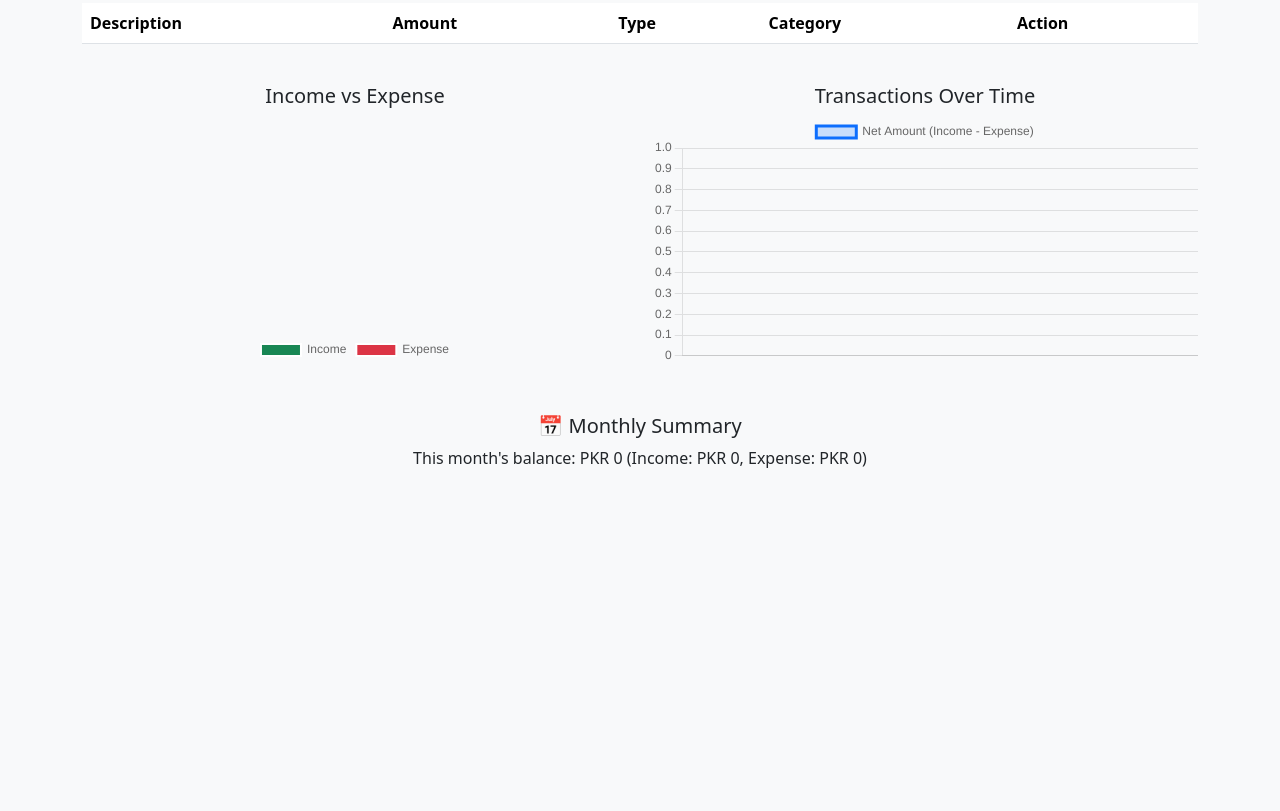
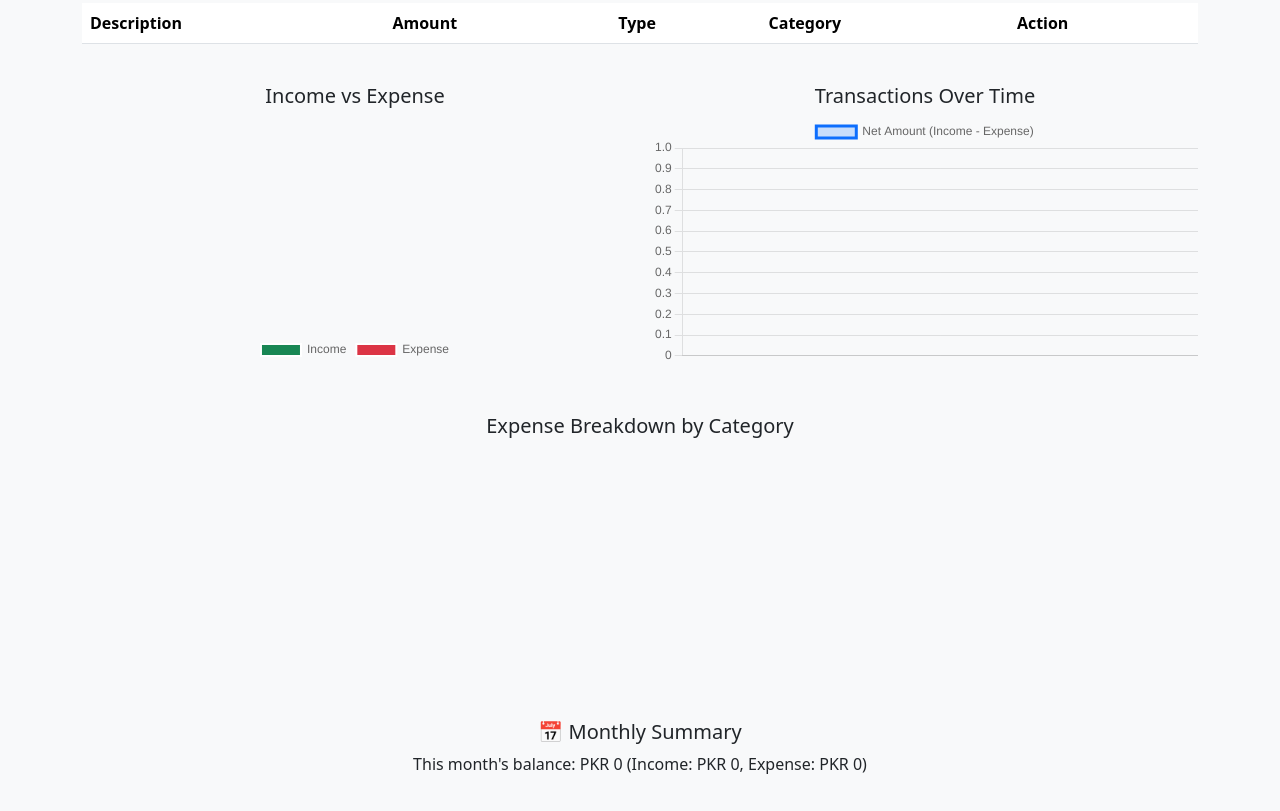
Before and after one commit to mathandew/budget_tracker, a plain HTML site: page index.html in a window 1280 px wide. Shown: the part 349-1160 px from the top of the page. Before the commit the page ends 867 px from the top, so only its background shows below. Drawn offline with nearby package versions, Linux system fonts and the light colour scheme.

Commit message:
feat: add expense pie chart by category

```diff
--- a/app.js
+++ b/app.js
@@ -16,6 +16,9 @@ const lineCanvas = document.getElementById("lineChart");
 const currencySelect = document.getElementById("currencySelect");
 let currency = localStorage.getItem("currency") || "PKR";
 currencySelect.value = currency;
+
+const categoryCanvas = document.getElementById("categoryChart");
+let categoryChart = null;
 
 let transactions = JSON.parse(localStorage.getItem("transactions")) || [];
 let pieChart = null;
@@ -179,6 +182,42 @@ function renderLineChart(data) {
   });
 }
 
+function renderCategoryChart(data) {
+  if (categoryChart) categoryChart.destroy();
+
+  const categoryTotals = {};
+
+  data.forEach(txn => {
+    if (txn.type === "expense") {
+      categoryTotals[txn.category] = (categoryTotals[txn.category] || 0) + txn.amount;
+    }
+  });
+
+  const labels = Object.keys(categoryTotals);
+  const values = Object.values(categoryTotals);
+  const colors = labels.map(() => `hsl(${Math.random() * 360}, 70%, 60%)`);
+
+  categoryChart = new Chart(categoryCanvas, {
+    type: "pie",
+    data: {
+      labels,
+      datasets: [{
+        data: values,
+        backgroundColor: colors
+      }]
+    },
+    options: {
+      responsive: true,
+      plugins: {
+        legend: {
+          position: "bottom"
+        }
+      }
+    }
+  });
+}
+
+
 function updateMonthlySummary() {
   const now = new Date();
   const month = now.getMonth();
@@ -207,3 +246,4 @@ currencySelect.addEventListener("change", () => {
 });
 
 renderTransactions();
+renderCategoryChart(transactions);
--- a/index.html
+++ b/index.html
@@ -118,6 +118,11 @@
       </div>
     </div>
 
+    <div class="text-center my-4">
+      <h5>Expense Breakdown by Category</h5>
+      <canvas id="categoryChart"></canvas>
+    </div>
+
     <div class="my-4 text-center">
       <h5>📅 Monthly Summary</h5>
       <p id="monthlySummary">This month's balance: PKR 0</p>
```
